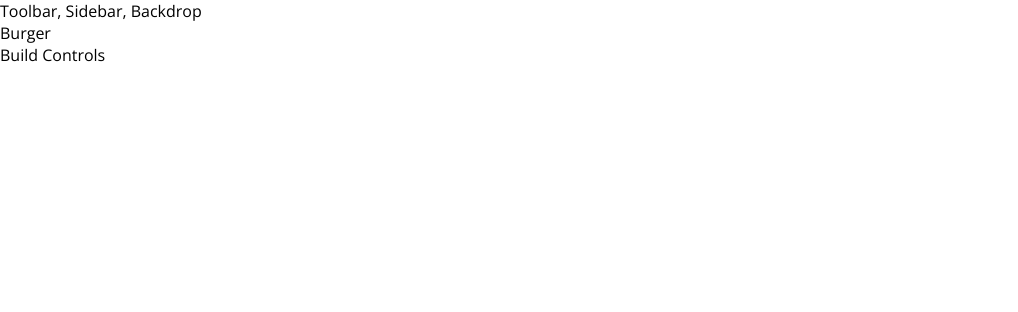
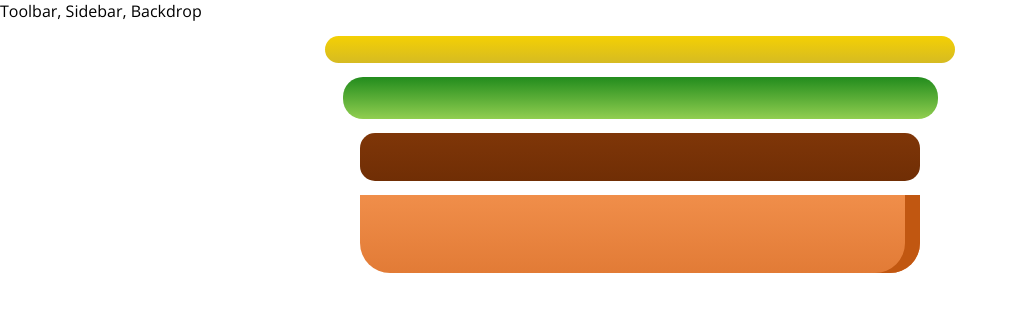
Before and after one commit to mpsingh17/Burger-Builder-ReactJS, a React (Create React App) app: page / in a window 1280 px wide. Shown: the top 312 px of the page, without its empty margins (0-1018 px from the left). Built offline with nearby package versions, Linux system fonts and the light colour scheme.

Commit message:
display burger ingredients using hard coded values

```diff
--- a/src/components/burger/Burger.js
+++ b/src/components/burger/Burger.js
@@ -0,0 +1,17 @@
+import React from 'react';
+import styles from './Burger.module.css';
+import BurgerIngredient from './burger_ingredient/BurgerIngredient';
+
+const Burger = (props) => {
+    return (
+        <div className={styles.Burger}>
+            <BurgerIngredient type="5" />
+            <BurgerIngredient type="cheese" />
+            <BurgerIngredient type="salad" />
+            <BurgerIngredient type="meat" />
+            <BurgerIngredient type="bread-bottom" />
+        </div>
+    )
+}
+
+export default Burger;
--- /dev/null
+++ b/src/components/burger/Burger.module.css
@@ -0,0 +1,30 @@
+.Burger {
+    width: 100%;
+    margin: auto;
+    height: 250px;
+    overflow: scroll;
+    text-align: center;
+    font-weight: bold;
+    font-size: 1.2rem;
+}
+
+@media (min-width: 500px) and (min-height: 400px) {
+    .Burger {
+        width: 350px;
+        height: 300px;
+    }
+}
+
+@media (min-width: 500px) and (min-height: 401px) {
+    .Burger {
+        width: 450px;
+        height: 400px;
+    }
+}
+
+@media (min-width: 1000px) and (min-height: 700px) {
+    .Burger {
+        width: 700px;
+        height: 600px;
+    }
+}
--- a/src/components/burger/burger_ingredient/BurgerIngredient.js
+++ b/src/components/burger/burger_ingredient/BurgerIngredient.js
@@ -24,7 +24,7 @@
         break;
 
         case ('cheese'):
-            ingredient = <div className={styles.Meat}></div>;
+            ingredient = <div className={styles.Cheese}></div>;
         break;
 
         case ('salad'):
@@ -36,6 +36,7 @@
         break;
 
         default:
+            ingredient = null;
             break;
     }
     return ingredient;
--- a/src/containers/burger_builder/BurgerBuilder.js
+++ b/src/containers/burger_builder/BurgerBuilder.js
@@ -1,12 +1,12 @@
 import React, {Component} from 'react';
+import Burger from '../../components/burger/Burger';
 
 class BurgerBuilder extends Component {
 
     render () {
         return (
             <React.Fragment>
-                <div>Burger</div>
-                <div>Build Controls</div>
+                <Burger />
             </React.Fragment>
         );
     }
```
